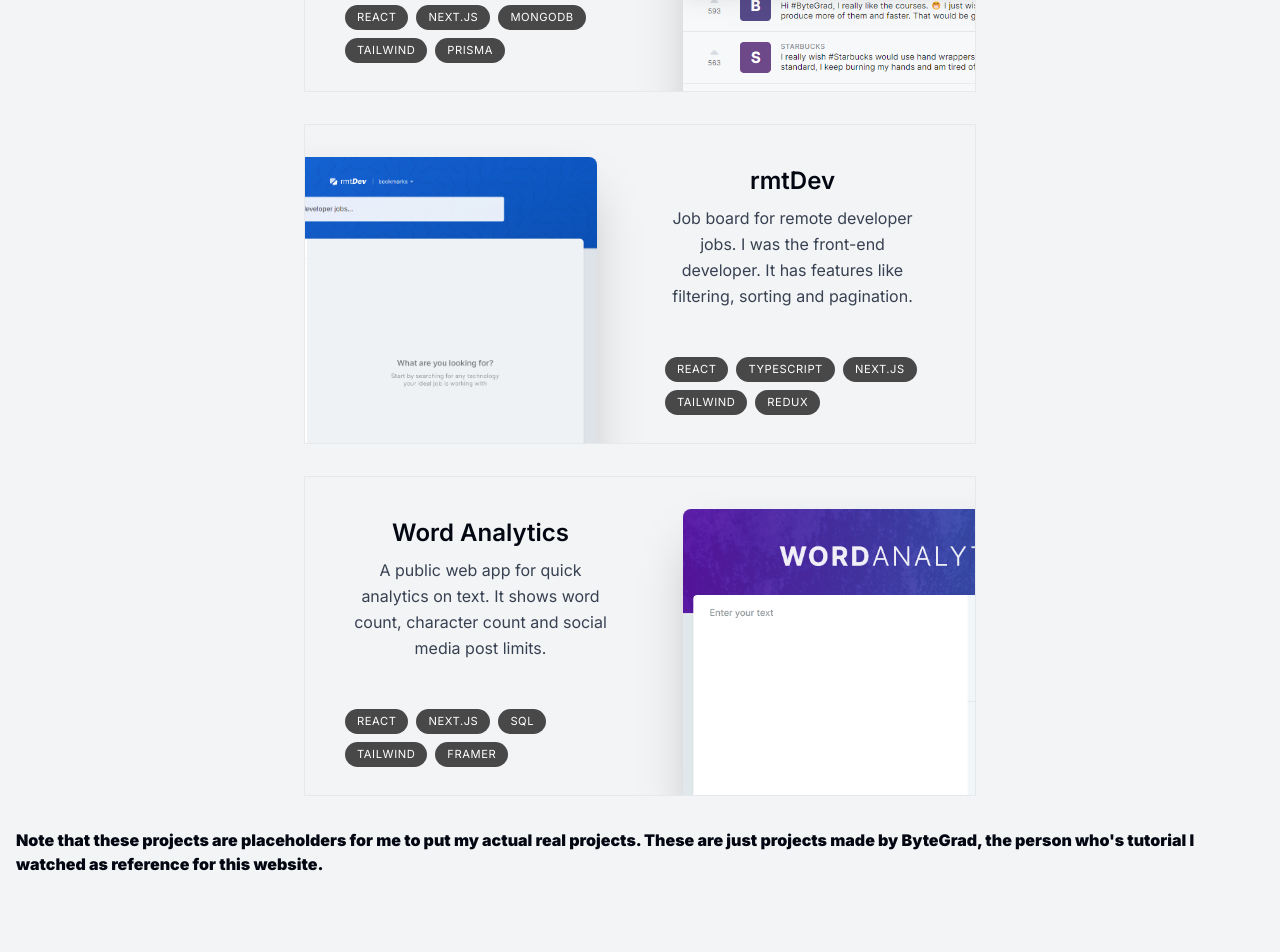
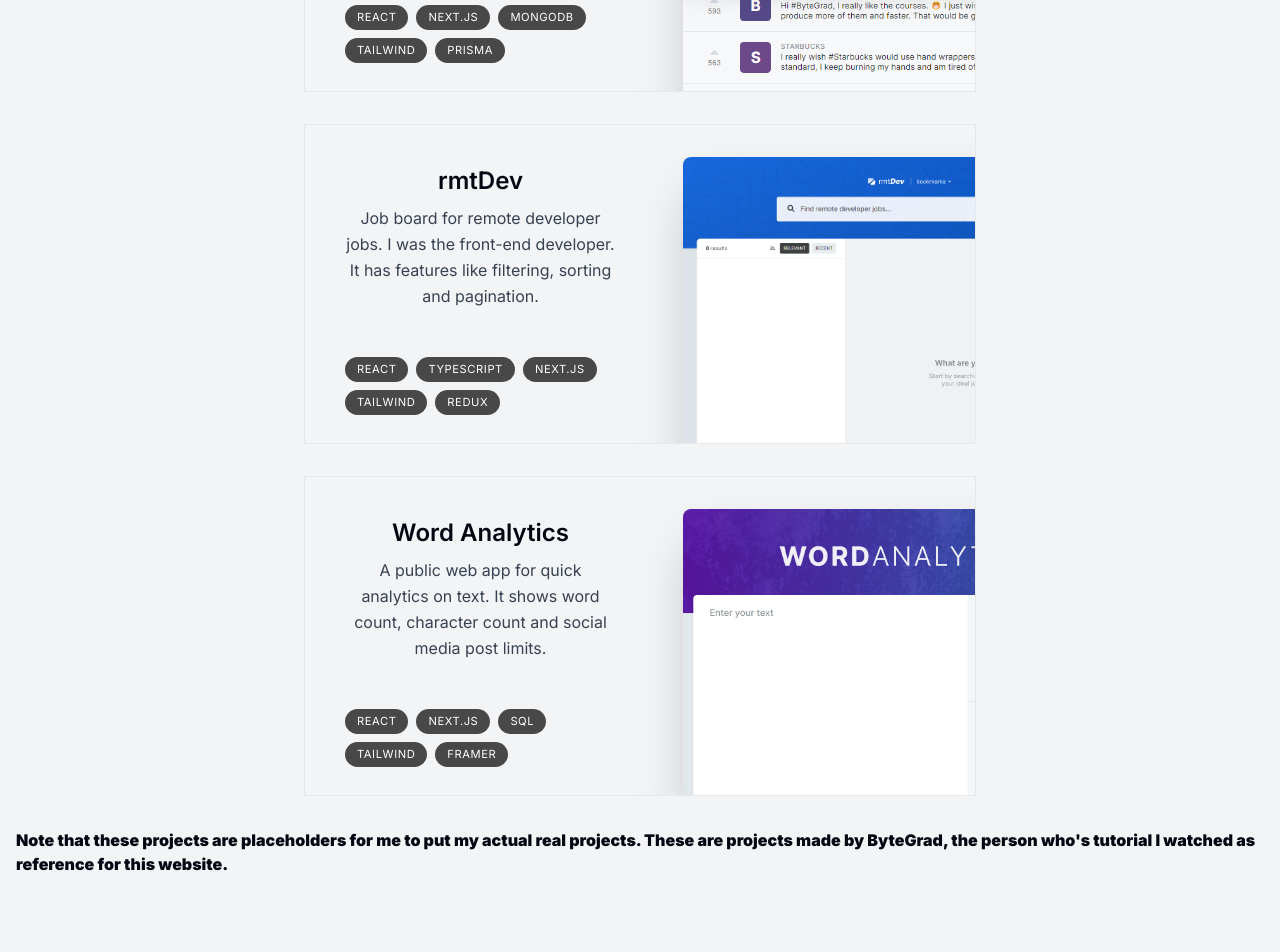
Before and after one commit to AliKhachab/PortfolioWebsite, a Next.js app: page / in a window 1280 px wide. Shown: the part 2000-2952 px from the top of the page. Built offline with nearby package versions, Linux system fonts and the light colour scheme.

Commit message:
made motion for projects section smoother with div

```diff
--- a/app/page.tsx
+++ b/app/page.tsx
@@ -11,7 +11,7 @@ export default function Home() {
       <AboutMe />
       <SectionDivider />
       <Projects />
-      <p className="mb-8 font-black mt-8">Note that these projects are placeholders for me to put my actual real projects. These are just projects made by ByteGrad, the person who's tutorial I watched as reference for this website.</p>
+      <p className="mb-8 font-black mt-8">Note that these projects are placeholders for me to put my actual real projects. These are projects made by ByteGrad, the person who's tutorial I watched as reference for this website.</p>
       <SectionDivider />
     </main>
   )
--- a/components/project.tsx
+++ b/components/project.tsx
@@ -9,12 +9,12 @@ import { motion, useScroll } from "framer-motion";
 type ProjectProps = (typeof projectsData)[number]; // number = iterate through all objects without needing to write the for loop
 
 export default function Project({ title, description, tags, imageUrl } : ProjectProps) {
-    const ref = useRef<HTMLElement>(null);
+    const ref = useRef<HTMLDivElement>(null);
     const { scrollYProgress } = useScroll({target: ref, offset: ["0 1", "1.33 1"]});
     return (
-        <motion.section ref = {ref}
-        style = {{ scale : scrollYProgress, opacity : scrollYProgress }}
-        className="group relative bg-gray-100 max-w-[42rem] border border-black/5 overflow-hidden sm:pr-8 sm:h-[20rem] mb-3 sm:mb-8 last:mb-0 even:pl-8 hover:bg-gray-200 transition">
+        <motion.div ref = {ref} style = {{ scale : scrollYProgress, opacity : scrollYProgress }} className="mb-3 sm:mb-8 last:mb-0">
+            <section
+            className="group relative bg-gray-100 max-w-[42rem] border border-black/5 overflow-hidden sm:pr-8 sm:h-[20rem] even:pl-8 hover:bg-gray-200 transition">
                 <div className="p5-4 pb-7 px-5 sm:pl-10 sm:pr-2 sm:pt-10 sm:max-w-[50%] flex flex-col h-full group-even:ml-[18rem]">
                 <h3 className="text-2xl font-semibold">{title}</h3>
                 <p className="mt-2 leading-relaxed text-gray-700">{description}</p>
@@ -29,6 +29,7 @@ export default function Project({ title, description, tags, imageUrl } : Project
                 quality={95}
                 className="absolute top-8 -right-40 w-[28.25rem] rounded-t-lg shadow-2xl group-even:-right-[initial] group-even:-left-40 group-hover:-translate-x-3 group-hover:translate-y-3 group-hover:-rotate-2 transition group-hover:scale-105
                 group-even:group-hover:translate-x-3 group-even:group-hover:translate-y-3 group-even:group-hover:rotate-2"/>
-        </motion.section>
+            </section>
+        </motion.div>
     );
 }
```
Lines whose indentation alone changed are shown as unchanged.
